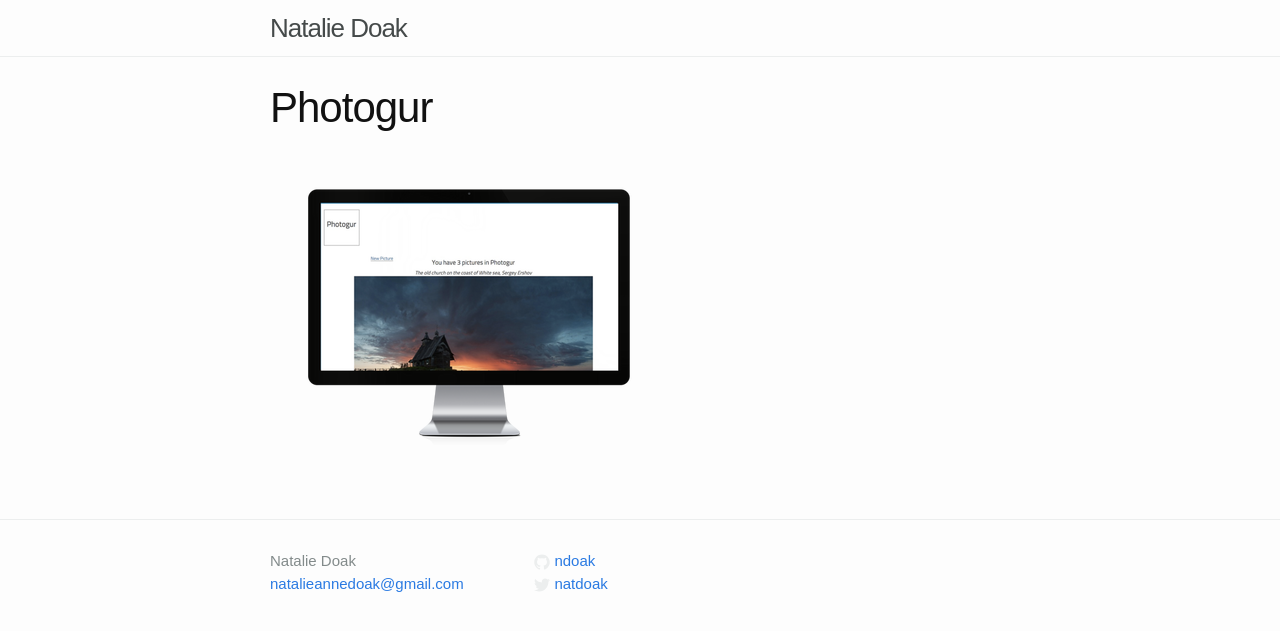
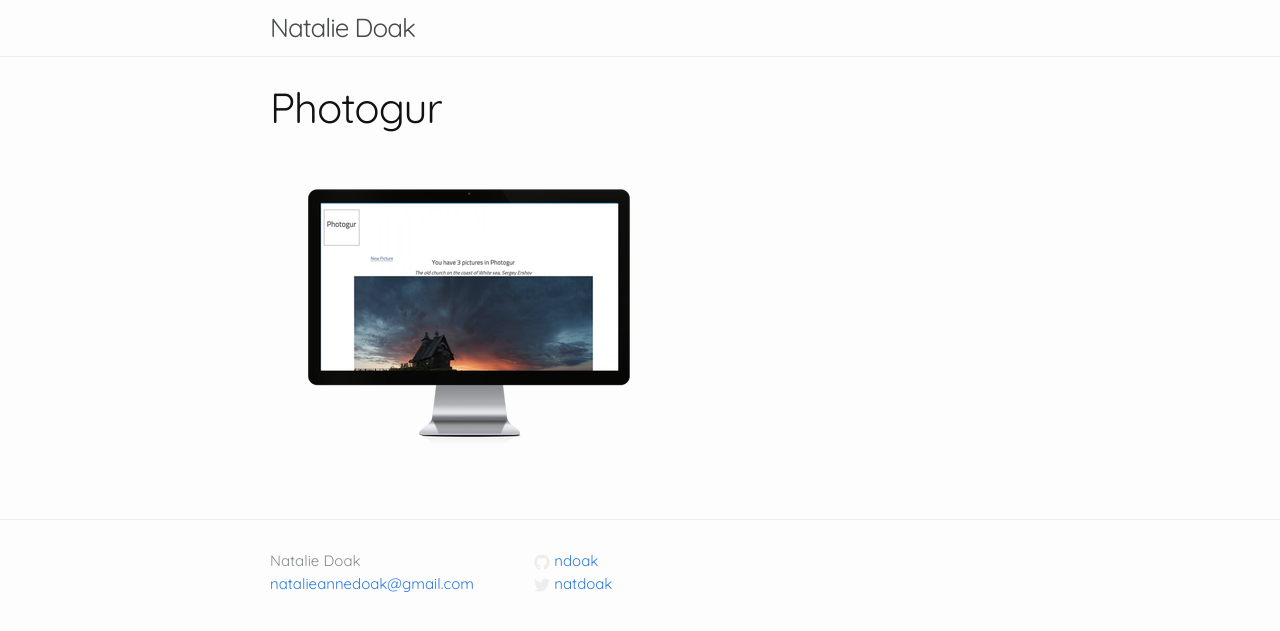
Before and after one commit to ndoak/ndoak.github.io, a Jekyll site: the page projects/photogur.html, which Jekyll copies as it is, in a window 1280 px wide. Shown: the top 631 px of the page. Built offline with Jekyll 4.4.1, drawn with Linux system fonts in a browser that asks for light colours.

Commit message:
Change the font

```diff
--- a/css/main.scss
+++ b/css/main.scss
@@ -2,11 +2,11 @@
 # Only the main Sass file needs front matter (the dashes are enough)
 ---
 @charset "utf-8";
-
+@import url(https://fonts.googleapis.com/css?family=Quicksand);
 
 
 // Our variables
-$base-font-family: "Muli", sans-serif;
+$base-font-family: "Quicksand", sans-serif;
 $base-font-size:   16px;
 $base-font-weight: 400;
 $small-font-size:  $base-font-size * 0.875;
```
Also changed, not shown: about.md (deleted, +0 -5 lines), 3 other files.
